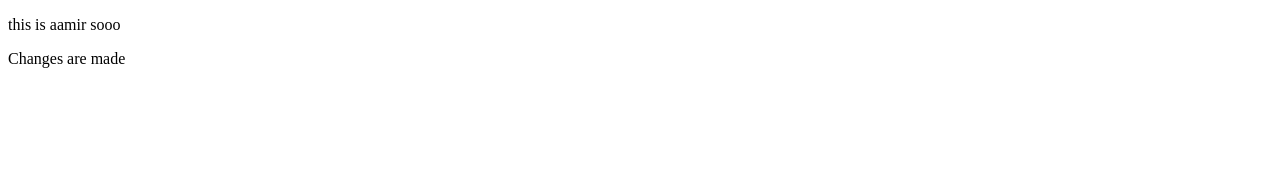
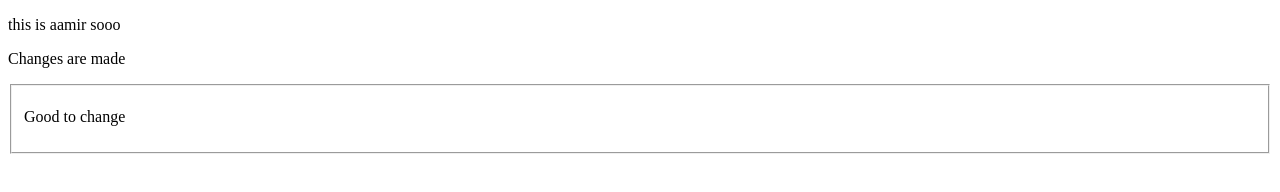
Before and after one commit to aamir214/OpenSourcePrograms, a plain HTML site: page index.html in a window 1280 px wide. Drawn offline with Linux system fonts and the light colour scheme.

Commit message:
more changes

```diff
--- a/index.html
+++ b/index.html
@@ -8,5 +8,6 @@
 <body>
     <p>this is aamir sooo</p>
     <p>Changes are made</p>
+    <fieldset><p>Good to change</p></fieldset>
 </body>
 </html>
```
